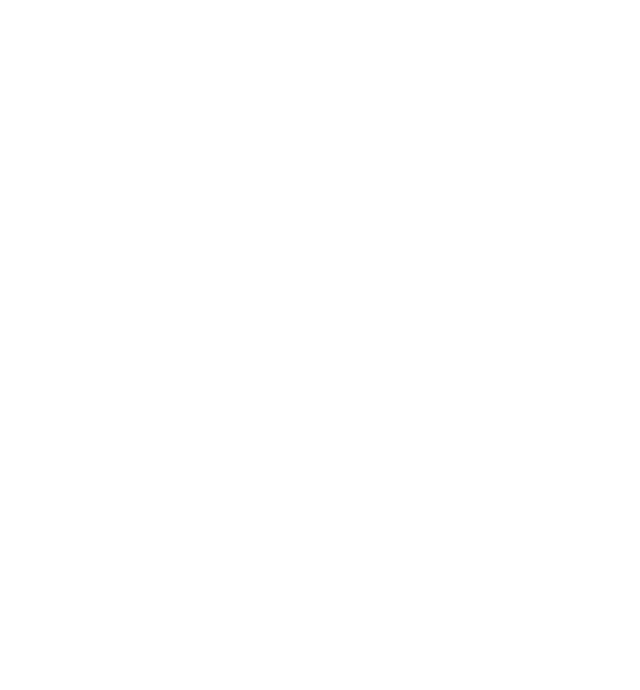
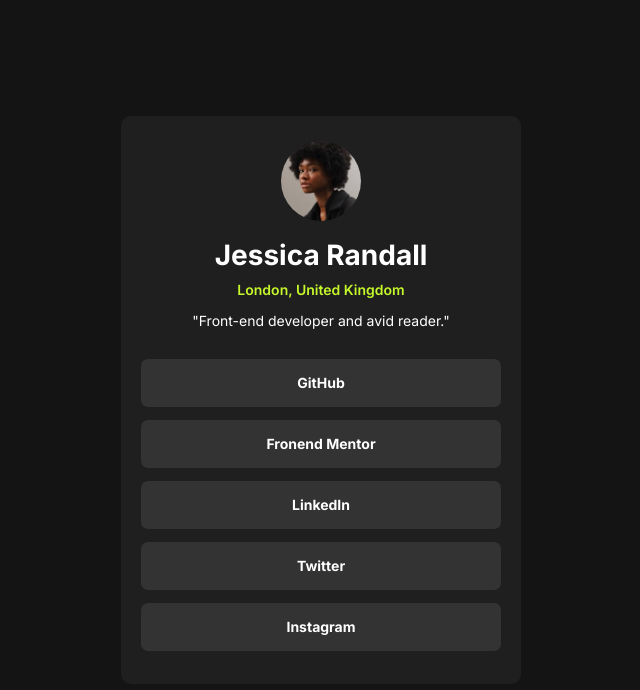
Before and after one commit to samimkabiru/Social-links-profile, a plain HTML site: page index.html in a window 1280 px wide. Shown: the whole page, without its empty margins (319-959 px from the left). Drawn offline with Linux system fonts and the light colour scheme.

Commit message:
Build the Social links profile component.

```diff
--- a/css/styles.css
+++ b/css/styles.css
@@ -12,6 +12,7 @@ html {
 body {
   font-family: "Inter", Arial, Helvetica, sans-serif;
   font-size: 1.4rem;
+  color: #fff;
 }
 
 h1 {
@@ -20,6 +21,7 @@ h1 {
 
 p {
   margin: 0;
+  margin-bottom: 1.5rem;
 }
 
 /* Social links */
@@ -33,4 +35,51 @@ p {
   padding: 1.6rem 0;
   border-radius: 0.7rem;
   margin-bottom: 1.3rem;
+  transition: background 0.2s, color 0.2s;
 }
+
+.link-social:hover {
+  background: hsl(75, 94%, 57%);
+  color: #000;
+}
+
+.block {
+  height: 100vh;
+  background: hsl(0, 0%, 8%);
+  padding-left: 2rem;
+  padding-right: 2rem;
+  display: flex;
+  justify-content: left;
+  align-items: center;
+}
+
+/* Social Links Profile */
+.social-links-profile {
+  background: hsl(0, 0%, 12%);
+  border-radius: 1rem;
+  max-width: 40rem;
+  width: 100%;
+  margin: 0 auto;
+}
+
+.social-links-profile__header {
+  display: flex;
+  flex-direction: column;
+  align-items: center;
+  padding: 2.5rem 2.5rem 1.5rem;
+}
+
+.social-links-profile__body {
+  padding: 0 2rem 2rem;
+}
+
+.social-links-profile__image {
+  width: 8rem;
+  height: 8rem;
+  border-radius: 100%;
+}
+
+.social-links-profile__location {
+  font-weight: 600;
+  color: hsl(75, 94%, 57%);
+}
--- a/index.html
+++ b/index.html
@@ -13,5 +13,29 @@
       rel="stylesheet"
     />
   </head>
-  <body></body>
+  <body>
+    <section class="block">
+      <section class="social-links-profile">
+        <div class="social-links-profile__header">
+          <img
+            class="social-links-profile__image"
+            src="images/avatar-jessica.jpeg"
+            alt=""
+          />
+          <h1>Jessica Randall</h1>
+          <p class="social-links-profile__location">London, United Kingdom</p>
+          <p class="social-links-profile__text">
+            "Front-end developer and avid reader."
+          </p>
+        </div>
+        <div class="social-links-profile__body">
+          <a class="link-social" href="#">GitHub</a>
+          <a class="link-social" href="#">Fronend Mentor</a>
+          <a class="link-social" href="#">LinkedIn</a>
+          <a class="link-social" href="#">Twitter</a>
+          <a class="link-social" href="#">Instagram</a>
+        </div>
+      </section>
+    </section>
+  </body>
 </html>
```
Also changed, not shown: images/avatar-jessica.jpeg (added).
